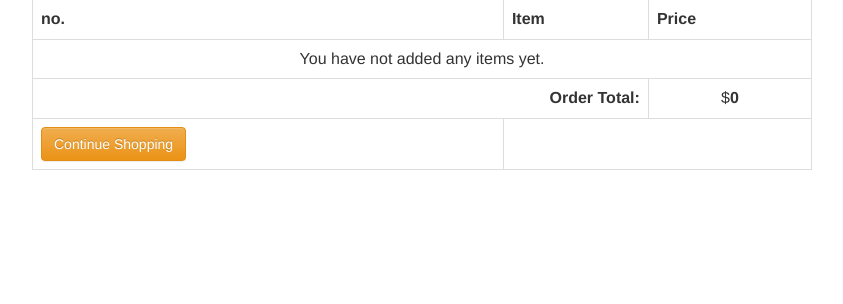
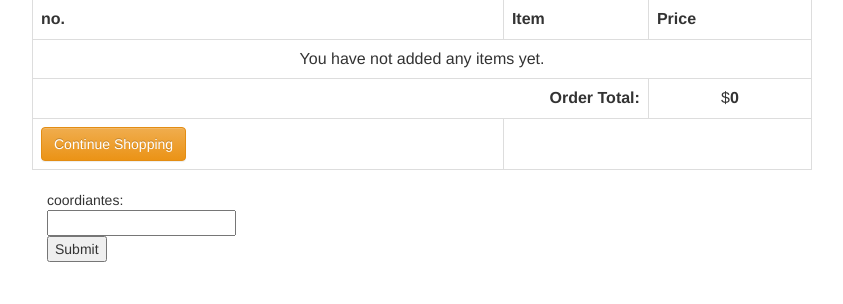
Before and after one commit to X-Gen1913/Shopping-Cart, a Django app: page /cart/ in a window 1280 px wide. Shown: the part 165-469 px from the top of the page, without its empty margins (23-866 px from the left). Run offline with Django 3.2, Linux system fonts and the light colour scheme; a user stored in the database is signed in; data comes from the database, SQL or seed files in the repository; both versions use the stored data as it was after the commit; some libraries are stand-ins or nearby versions.

Commit message:
did some changes for autonoums navigatation

```diff
--- a/product/models.py
+++ b/product/models.py
@@ -27,7 +27,6 @@ class Order(models.Model):
     buyer=models.ForeignKey(settings.AUTH_USER_MODEL, on_delete=models.CASCADE)
     items=models.ManyToManyField(OrderItem)
 
-
     def add(self):
         return self.items.all()
 
--- a/product/templates/product/cart.html
+++ b/product/templates/product/cart.html
@@ -55,6 +55,13 @@
 
    </div>
  </section>
+ <form method="POST" action="#" class="post-form">
+  {% csrf_token %}
+  coordiantes:<br>
+  <input type="text" name="locatation" value="">
+  <br>
+  <input type="submit" value="Submit">
+  </form>
 {% endblock %}
 
 {% block scripts %}
--- a/product/views.py
+++ b/product/views.py
@@ -3,6 +3,7 @@ from .models import Product,Order,OrderItem
 from django.shortcuts import render, get_object_or_404
 from .forms import ProductForm
 from django.shortcuts import redirect
+import socket
 
 def product_list(request):
     products=Product.objects.order_by('price')
@@ -35,7 +36,18 @@ def get_pending_order(request):
 def order_details(request):
     existing_order=get_pending_order(request)
     context={'order':existing_order }
+    if request.method == "POST":
+        locatation=request.POST.get('locatation')
+        s = socket.socket(socket.AF_INET, socket.SOCK_STREAM)
+        s.bind((socket.gethostname(), 1234))
+        s.listen(5)
+        clientsocket, address = s.accept()
+        print(f"Connection from {address} has been established.")
+        clientsocket.send(bytes(locatation,"utf-8"))
+        return redirect("/")
     return render(request,'product/cart.html',context)
+
+
 def delete_from_cart(request, item_id):
     item_to_delete = OrderItem.objects.filter(pk=item_id)
     if item_to_delete.exists():
```
Also changed, not shown: db.sqlite3.
